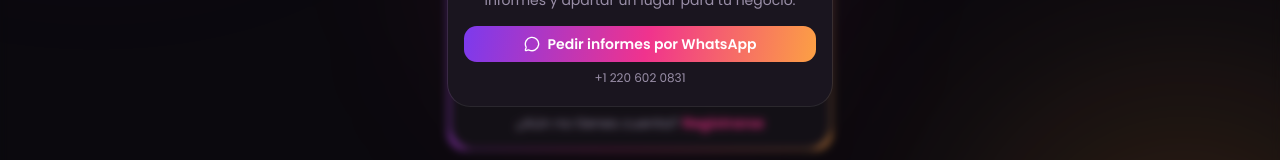
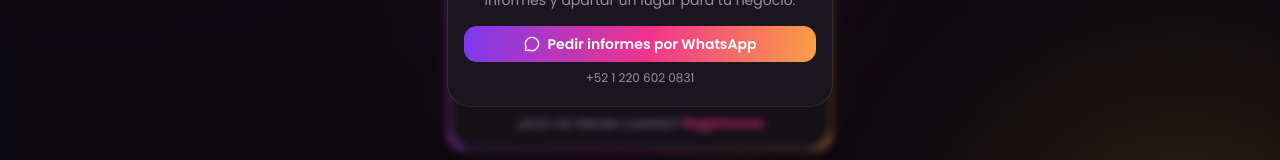
Before and after one commit to jairmaldonador8/TOP-DIGITAL-SYSTEM, a Next.js app: page /login in a window 1280 px wide. Both pictures are taken after a click on the button "Registrarse". Shown: the part 444-604 px from the top of the page. Built offline with nearby package versions, Linux system fonts and the light colour scheme.

Commit message:
fix: numero de WhatsApp con lada de Mexico (+52 1 220 602 0831)
Co-Authored-By: Claude Fable 5 <noreply@anthropic.com>

```diff
--- a/src/components/inicio/registro-dialog.tsx
+++ b/src/components/inicio/registro-dialog.tsx
@@ -13,7 +13,7 @@ import {
 } from "@/components/ui/dialog";
 
 const WHATSAPP_URL =
-  "https://wa.me/12206020831?text=" +
+  "https://wa.me/5212206020831?text=" +
   encodeURIComponent(
     "Hola, vengo del sitio de Top Digital y quiero pedir informes."
   );
@@ -66,7 +66,7 @@ export function RegistroDialog() {
             <MessageCircle aria-hidden className="size-4" />
             Pedir informes por WhatsApp
           </Button>
-          <p className="text-xs text-muted-foreground">+1 220 602 0831</p>
+          <p className="text-xs text-muted-foreground">+52 1 220 602 0831</p>
         </div>
       </DialogContent>
     </Dialog>
```
